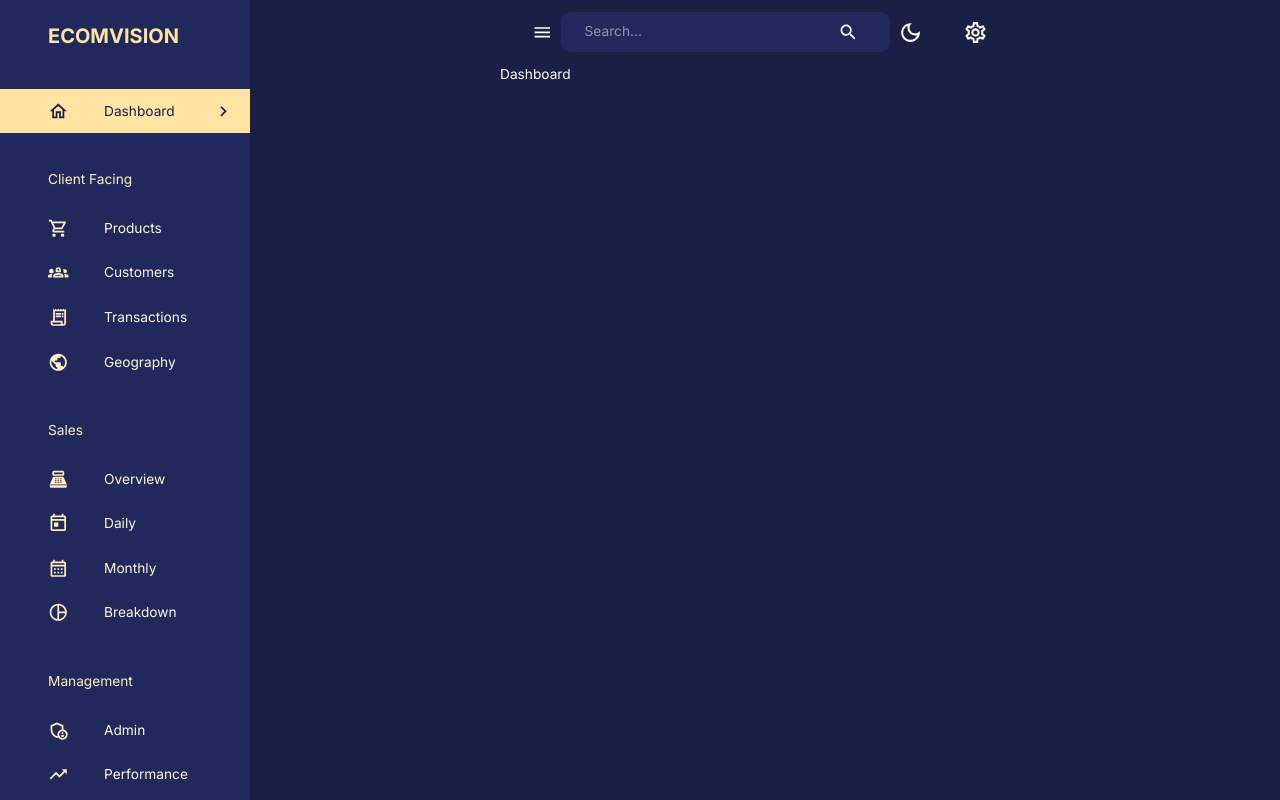
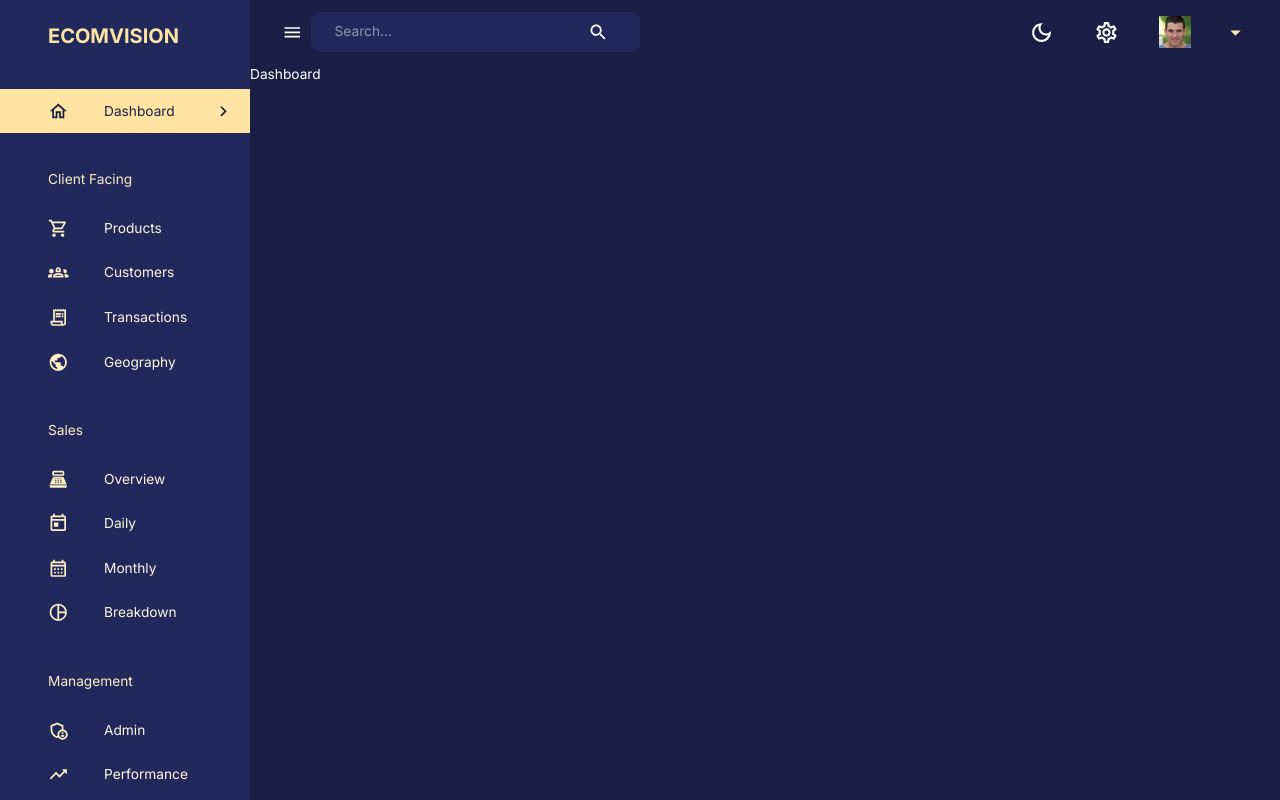
Before and after one commit to luyi404/dashBoard_frontend, a React (Create React App) app: page /dashboard in a window 1280 px wide. Built offline with nearby package versions, Linux system fonts and the light colour scheme; no server answers.

Commit message:
[ftr] Add profile in navbar and sidebar

```diff
--- a/src/components/Navbar.jsx
+++ b/src/components/Navbar.jsx
@@ -11,17 +11,24 @@
 import {useDispatch} from "react-redux";
 import {setMode} from "state";
 import profileImage from "assets/profile.jpeg"
-import {AppBar, IconButton, InputBase, Toolbar, useTheme} from "@mui/material";
+import {AppBar, Box, Button, IconButton, InputBase, Toolbar, Typography, useTheme, Menu, MenuItem} from "@mui/material";
 
 
 const Navbar = (
     {
+        user,
         isSidebarOpen,
         setIsSidebarOpen,
     }
 ) => {
     const dispatch = useDispatch();
     const theme = useTheme();
+
+    const [anchorEl, setAnchorEl] = useState(null);
+    const isOpen = Boolean(anchorEl);
+    const handleClick = (event) => setAnchorEl(event.currentTarget);
+    const handleClose = () => setAnchorEl(null);
+
 
     return (
         <AppBar
@@ -60,8 +67,47 @@
                     <IconButton>
                         <SettingsOutlined sx={{fontSize: "25px"}}/>
                     </IconButton>
+
+                    <FlexBetween>
+                        <Button onClick={handleClick}
+                                sx={{
+                                    display: "flex",
+                                    justifyContent: "space-between",
+                                    alignItems: "center",
+                                    textTransform: "none",
+                                    gap: "1rem"
+                                }}>
+                            <Box
+                                component={"img"}
+                                alt={"profile"}
+                                src={profileImage}
+                                height={"32px"}
+                                width={"32px"}
+                                boarderRadius={"50%"}
+                                sx={{objectFit: "cover"}}
+                            />
+                            <Box textAlign={"left"}>
+                                <Typography fontWeight={"bold"} fontSize={"0.85rem"}
+                                            sx={{color: theme.palette.secondary[100]}}>
+                                    {user.name}
+                                </Typography>
+
+                                <Typography fontSize={"0.75rem"}
+                                            sx={{color: theme.palette.secondary[200]}}>
+                                    {user.occupation}
+                                </Typography>
+
+                            </Box>
+                            <ArrowDropDownOutlined
+                                sx={{color: theme.palette.secondary[300], fontSize: "25px"}}
+                            />
+                        </Button>
+                        <Menu anchorEl={anchorEl} open={isOpen} onClose={handleClose}
+                              anchorOrigin={{vertical: "bottom", horrizontal: "center"}}>
+                            <MenuItem onClick={handleClose}>Log Out</MenuItem>
+                        </Menu>
+                    </FlexBetween>
                 </FlexBetween>
-
             </Toolbar>
         </AppBar>
     )
--- a/src/components/Sidebar.jsx
+++ b/src/components/Sidebar.jsx
@@ -83,11 +83,12 @@
 
 
 function Sidebar({
+                     user,
                      drawerWidth,
                      isSidebarOpen,
                      setIsSidebarOpen,
                      isNonMobile
-                  }) {
+                 }) {
     const {pathname} = useLocation();
     const [active, setActive] = useState("");
     const navigate = useNavigate();
@@ -116,10 +117,10 @@
                         }
                     }}
                 >
-                    <Box width={"100%"}>
+                    <Box width={"100%"} sx={{ flexGrow: 1 }}>
                         <Box m={"1.5rem 2rem 2rem 3rem"}>
                             <FlexBetween color={theme.palette.secondary.main}>
-                                <Box display={"flex"} alighItems={"center"} gap={"0.5rem"}>
+                                <Box display={"flex"} alighitems={"center"} gap={"0.5rem"}>
                                     <Typography variant={"h4"} fontWeight={"bold"}>
                                         ECOMVISION
                                     </Typography>
@@ -179,6 +180,35 @@
                             }
                         </List>
                     </Box>
+                    {/*// position={"absolute"} bottom={"2rem"}*/}
+                    <Box sx={{ alignSelf: "flex-end", marginBottom: "2rem" }}>
+                        <Divider/>
+                        <FlexBetween textTransform={"none"} gap={"1rem"} m={"1.5rem 2rem 0 3rem"}>
+                            <Box
+                                component={"img"}
+                                alt={"profile"}
+                                src={profileImage}
+                                height={"40px"}
+                                width={"40px"}
+                                boarderRadius={"50%"}
+                                sx={{objectFit: "cover"}}
+                            />
+                            <Box textAlign={"left"}>
+                                <Typography fontWeight={"bold"} fontSize={"0.9rem"}
+                                            sx={{color: theme.palette.secondary[100]}}>
+                                    {user.name}
+                                </Typography>
+
+                                <Typography fontSize={"0.8rem"}
+                                            sx={{color: theme.palette.secondary[200]}}>
+                                    {user.occupation}
+                                </Typography>
+                            </Box>
+                            <SettingsOutlined sx={{color: theme.palette.secondary[300], fontSize: "25px"}}/>
+
+                        </FlexBetween>
+                    </Box>
+
                 </Drawer>
             )}
         </Box>
--- a/src/index.js
+++ b/src/index.js
@@ -5,13 +5,19 @@
 import {configureStore} from "@reduxjs/toolkit";
 import globalReducer from "state"
 import {Provider} from "react-redux";
+import {setupListeners} from "@reduxjs/toolkit/query";
+import {api} from "state/api";
+
 
 const store = configureStore({
     reducer: {
         global: globalReducer,
+        [api.reducerPath]: api.reducer,
     },
+    middleware: (getDefault) => getDefault().concat(api.middleware),
     }
-)
+);
+setupListeners(store.dispatch);
 
 const root = ReactDOM.createRoot(document.getElementById('root'));
 root.render(
--- a/src/scenes/layout/index.jsx
+++ b/src/scenes/layout/index.jsx
@@ -4,6 +4,7 @@
 import {useSelector} from "react-redux";
 import Navbar from "components/Navbar"
 import Sidebar from "components/Sidebar";
+import {useGetUserQuery} from "state/api";
 
 const Layout = () => {
     const isNonMobile = useMediaQuery("(min-width:600px)");
@@ -11,16 +12,21 @@
     const [isSidebarOpen, setIsSidebarOpen] = useState(true);
     const drawerWidth = "250px"
 
+    const userId = useSelector((state) => state.global.userId);
+    const { data } = useGetUserQuery(userId);
+
     return (
         <Box display={isNonMobile ? "flex" : "block"} width="100%" height={"100%"}>
             <Sidebar
+                user={data || {}}
                 isNonMobile={isNonMobile}
                 drawerWidth={drawerWidth}
                 isSidebarOpen={isSidebarOpen}
                 setIsSidebarOpen={setIsSidebarOpen}
-            />
-        <Box marginLeft={isSidebarOpen ? drawerWidth : "0"}>
+             />
+        <Box flexGrow={1}>
             <Navbar
+                user={data || {}}
                 isSidebarOpen={isSidebarOpen}
                 setIsSidebarOpen={setIsSidebarOpen}/>
             <Outlet/>
--- /dev/null
+++ b/src/state/api.js
@@ -0,0 +1,19 @@
+import {createApi, fetchBaseQuery} from "@reduxjs/toolkit/query/react";
+
+export const api = createApi({
+    baseQuery: fetchBaseQuery({
+        baseUrl: process.env.REACT_APP_BASE_URL
+    }),
+    reducerPath: "adminApi",
+    tagTypes: ["User"],
+    endpoints: (build) => ({
+        getUser: build.query({
+            query: (id) => `general/user/${id}`,
+            providesTags: ["User"]
+        })
+    })
+})
+
+export const {
+    useGetUserQuery,
+} = api;
--- a/src/state/index.js
+++ b/src/state/index.js
@@ -1,7 +1,8 @@
 import {createSlice} from "@reduxjs/toolkit";
 
 const initialState = {
-    mode: "dark"
+    mode: "dark",
+    userId: "63701cc1f03239b7f700000e", // Mock data's userId
 };
 
 export const globalSlice = createSlice({
```
Also changed, not shown: 2 other files (tests, documents, lock files or other folders).
